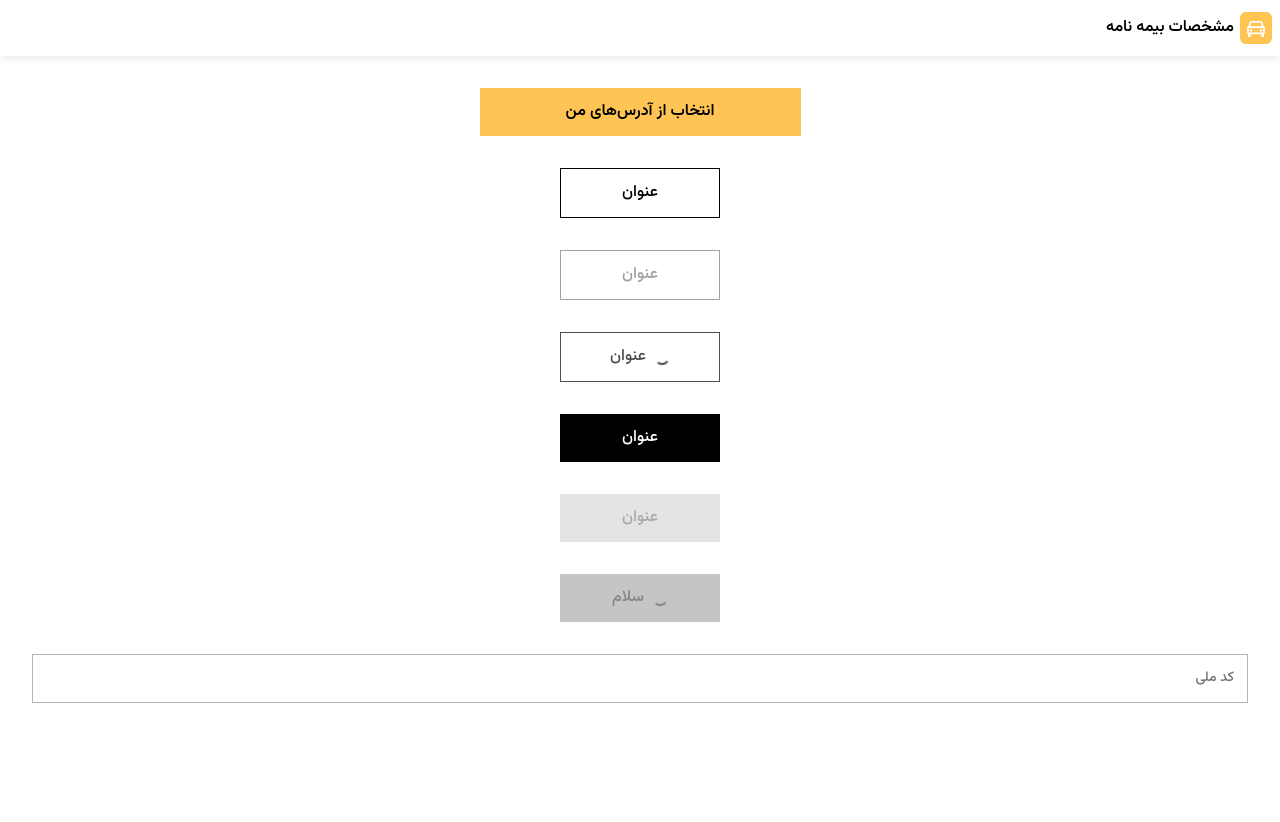
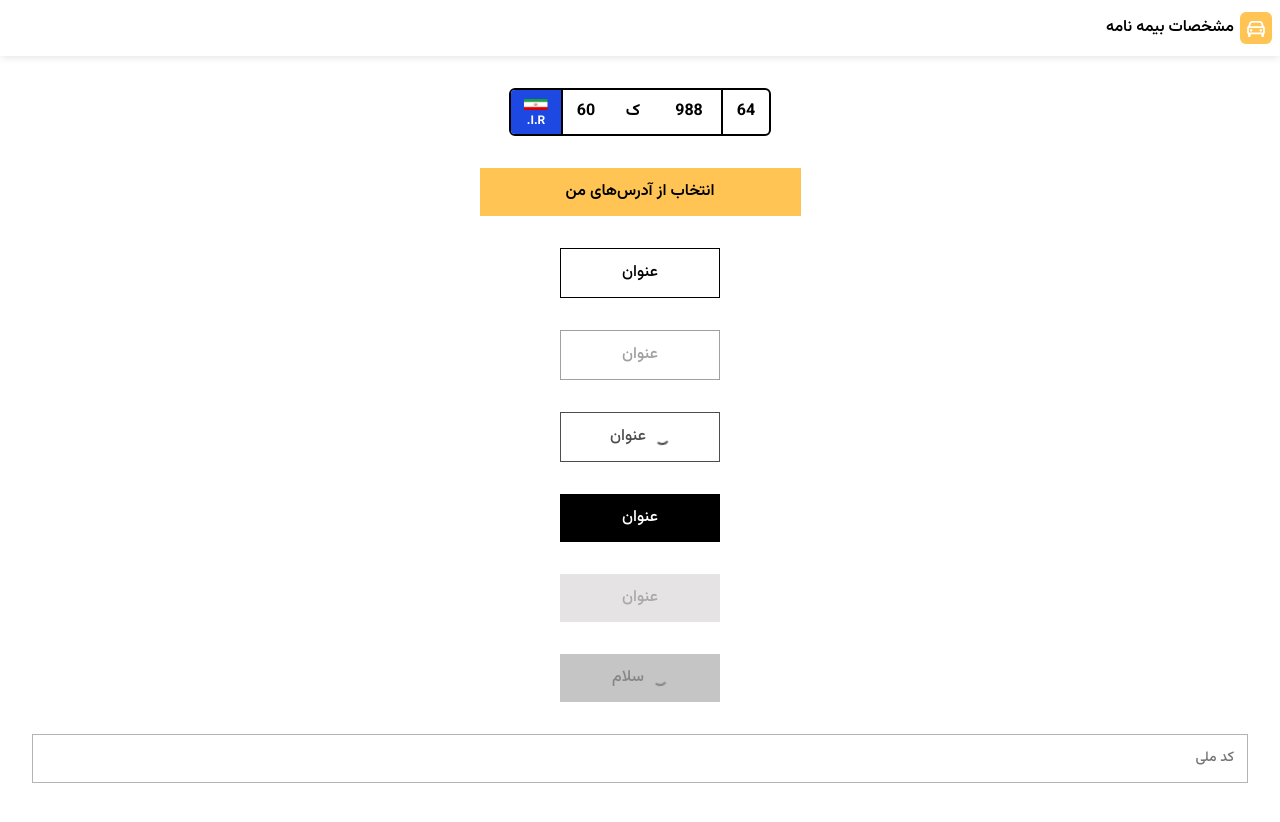
Before and after one commit to amahdavii/bimebazar-interview-app, a Next.js app: page / in a window 1280 px wide. Shown: the top 822 px of the page. Built offline with nearby package versions, Linux system fonts and the light colour scheme.

Commit message:
feat: implement vehicle plate component.

```diff
--- a/src/app/page.tsx
+++ b/src/app/page.tsx
@@ -1,3 +1,4 @@
+import VehiclePlate from "@/components/shared/display/VehiclePlate";
 import Button from "@/components/shared/ui/Button";
 import TextField from "@/components/shared/ui/TextField";
 
@@ -5,6 +6,8 @@ export default function Home() {
   return (
     <>
       <div className="p-8 bg-background min-h-screen flex flex-col items-center gap-8">
+        <VehiclePlate right="60" letter="ک" center="988" left="64" />
+
         <Button variant="default">انتخاب از آدرس‌های من</Button>
 
         <Button variant="primary"> عنوان</Button>
@@ -23,7 +26,7 @@ export default function Home() {
           سلام
         </Button>
 
-        <TextField placeholder="کد ملی"/>
+        <TextField placeholder="کد ملی" />
       </div>
     </>
   );
--- /dev/null
+++ b/src/components/shared/display/VehiclePlate.tsx
@@ -0,0 +1,48 @@
+"use client";
+
+import Image from "next/image";
+import { FC } from "react";
+
+interface Props {
+  right: string;
+  letter: string;
+  center: string;
+  left: string;
+}
+
+const VehiclePlate: FC<Props> = ({ right, letter, center, left }) => {
+  return (
+    <div className="flex flex-row-reverse items-center border-2 border-black rounded-md overflow-hidden text-[1rem] font-bold h-[48px] w-fit bg-white">
+      <div className="bg-[var(--color-blue)] text-white flex flex-col items-center justify-center w-[50px] h-full text-xs leading-tight">
+        <Image
+          src="/assets/images/iran-flag.svg"
+          width="24"
+          height="16"
+          alt="Iran flag"
+          className="mt-1"
+        />
+        <span className="mt-1">I.R.</span>
+      </div>
+
+      <div className="flex flex-row-reverse h-full">
+        <div className="flex items-center justify-center w-[48px] border-l-2 px-3 h-full">
+          {right}
+        </div>
+
+        <div className="flex items-center justify-center w-[48px] px-3 h-full">
+          {letter}
+        </div>
+
+        <div className="flex items-center justify-center w-[64px] px-3 h-full">
+          {center}
+        </div>
+
+        <div className="flex items-center justify-center w-[48px] px-3 h-full border-l-2 border-black">
+          {left}
+        </div>
+      </div>
+    </div>
+  );
+};
+
+export default VehiclePlate;
```
Also changed, not shown: public/assets/images/iran-flag.svg (added).
